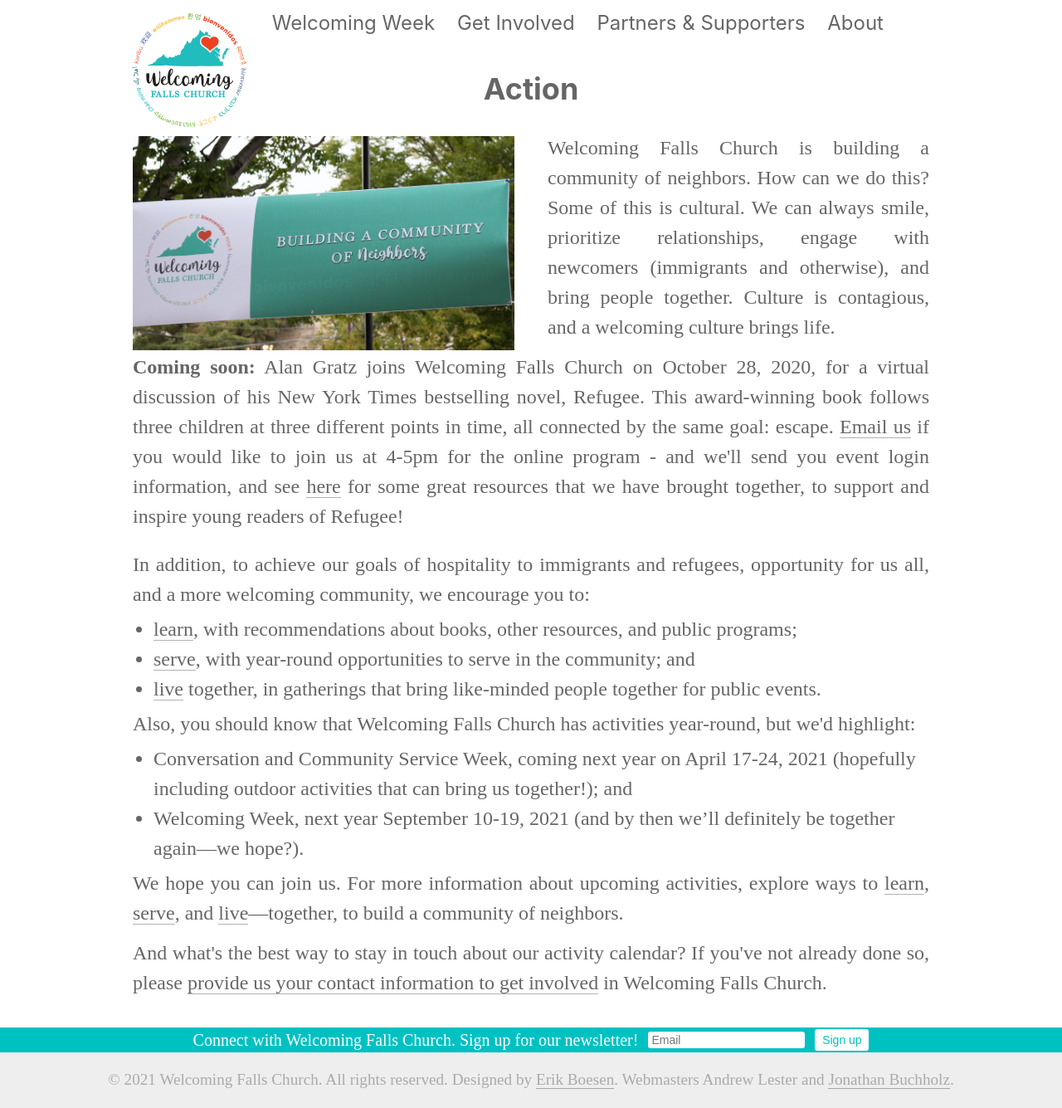
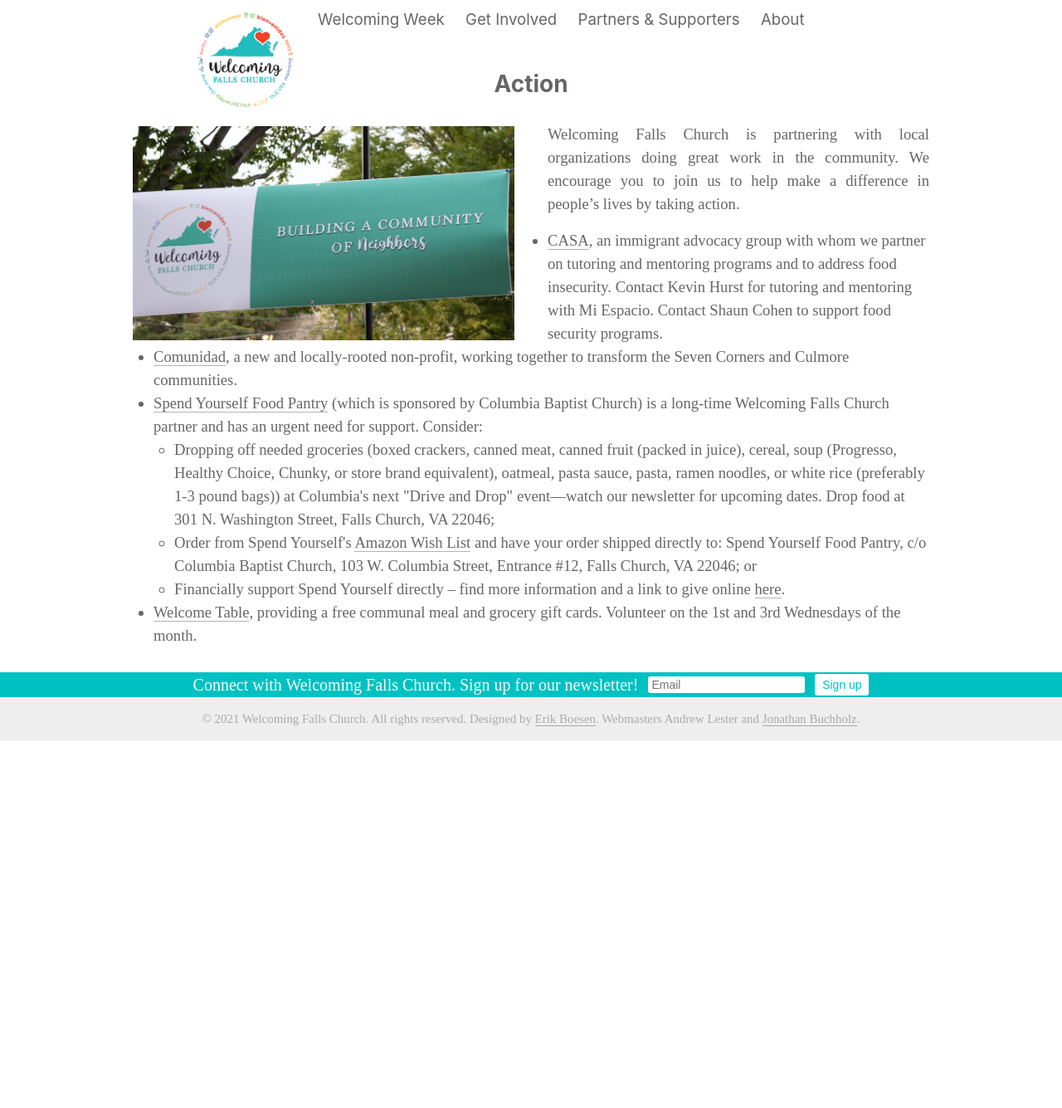
Before and after one commit to wfctest/wfctest, a Jekyll site: the page built from action.html, in a window 1280 px wide and 1335 px high. Shown: the whole window at 83% size. Built offline with Jekyll 4.4.1, drawn with Linux system fonts in a browser that asks for light colours.

Commit message:
Finish action.html

```diff
--- a/_includes/header.html
+++ b/_includes/header.html
@@ -13,10 +13,10 @@
         </li>
         <li><a href="/partners-and-supporters">Partners & Supporters</a></li>
         <li style="min-width: 125px">
-            <a href="/about-welcoming-falls-church">About</a>
+            <a href="/about/welcoming-falls-church">About</a>
             <ul>
-                <li><a href="/about-welcoming-america">Welcoming America</a></li>
-                <li><a href="/about-welcoming-falls-church">Welcoming Falls Church</a></li>
+                <li><a href="/about/welcoming-america">Welcoming America</a></li>
+                <li><a href="/about/welcoming-falls-church">Welcoming Falls Church</a></li>
             </ul>
         </li>
     </ul>
--- a/action.html
+++ b/action.html
@@ -6,20 +6,19 @@ permalink: /get-involved/action
     <h1 class="small">Action</h1>
     <div class="jumbotron split">
         <img class="inline-main-img" src="/images/activities-main.png">
-        <p>Welcoming Falls Church is building a community of neighbors. How can we do this? Some of this is cultural. We can always smile, prioritize relationships, engage with newcomers (immigrants and otherwise), and bring people together. Culture is contagious, and a welcoming culture brings life.</p>
-        <p><b>Coming soon:</b> Alan Gratz joins Welcoming Falls Church on October 28, 2020, for a virtual discussion of his New York Times bestselling novel, Refugee. This award-winning book follows three children at three different points in time, all connected by the same goal: escape. <a href="mailto:welcomingfallschurch@gmail.com">Email us</a> if you would like to join us at 4-5pm for the online program - and we'll send you event login information, and see <a href="/activities/learn/refugee">here</a> for some great resources that we have brought together, to support and inspire young readers of Refugee!</p>
+        <p>Welcoming Falls Church is partnering with local organizations doing great work in the community. We encourage you to join us to help make a difference in people’s lives by taking action.</p>
     </div>
-    <p>In addition, to achieve our goals of hospitality to immigrants and refugees, opportunity for us all, and a more welcoming community, we encourage you to:</p>
     <ul>
-    <li><a href="/activities/learn">learn</a>, with recommendations about books, other resources, and public programs;</li>
-    <li><a href="/activities/serve">serve</a>, with year-round opportunities to serve in the community; and</li>
-    <li><a href="/activities/live">live</a> together, in gatherings that bring like-minded people together for public events.</li>
+        <li><a href="https://www.wearecasa.org">CASA</a>, an immigrant advocacy group with whom we partner on tutoring and mentoring programs and to address food insecurity. Contact Kevin Hurst for tutoring and mentoring with Mi Espacio. Contact Shaun Cohen to support food security programs.</li>
+        <li><a href="https://comunidadva.org">Comunidad</a>, a new and locally-rooted non-profit, working together to  transform the Seven Corners and Culmore communities.</li>
+        <li>
+            <a href="https://www.columbiabaptist.org/hunger-ministry/foodpantry/">Spend Yourself Food Pantry</a> (which is sponsored by Columbia Baptist Church) is a long-time Welcoming Falls Church partner and has an urgent need for support. Consider:
+            <ul>
+                <li>Dropping off needed groceries (boxed crackers, canned meat, canned fruit (packed in juice), cereal, soup (Progresso, Healthy Choice, Chunky, or store brand equivalent), oatmeal, pasta sauce, pasta, ramen noodles, or white rice (preferably 1-3 pound bags)) at Columbia's next "Drive and Drop" event—watch our newsletter for upcoming dates. Drop food at 301 N. Washington Street, Falls Church, VA 22046;</li>
+                <li>Order from Spend Yourself's <a href="https://www.amazon.com/hz/wishlist/ls/3GAVK3QPOT36">Amazon Wish List</a> and have your order shipped directly to: Spend Yourself Food Pantry, c/o Columbia Baptist Church, 103 W. Columbia Street, Entrance #12, Falls Church, VA 22046; or</li>
+                <li>Financially support Spend Yourself directly – find more information and a link to give online <a href="https://www.columbiabaptist.org/hunger-ministry/donate/">here</a>.</li>
+            </ul>
+        </li>
+        <li><a href="https://fallschurchpresby.org/connect/">Welcome Table</a>, providing a free communal meal and grocery gift cards. Volunteer on the 1st and 3rd Wednesdays of the month.</li>
     </ul>
-    <p>Also, you should know that Welcoming Falls Church has activities year-round, but we'd highlight:</p>
-    <ul>
-        <li>Conversation and Community Service Week, coming next year on April 17-24, 2021 (hopefully including outdoor activities that can bring us together!); and</li>
-        <li>Welcoming Week, next year September 10-19, 2021 (and by then we’ll definitely be together again—we hope?).</li>
-    </ul>
-    <p>We hope you can join us. For more information about upcoming activities, explore ways to <a href="/activities/learn">learn</a>, <a href="activities/serve">serve</a>, and <a href="/activities/live">live</a>&mdash;together, to build a community of neighbors.</p>
-    <p>And what's the best way to stay in touch about our activity calendar? If you've not already done so, please <a href="/get-involved">provide us your contact information to get involved</a> in Welcoming Falls Church.</p>
 </section>
--- a/css/main.css
+++ b/css/main.css
@@ -14,7 +14,7 @@
 body {
     font-family: var(--serif);
     font-weight: 300;
-    font-size: 18pt;
+    font-size: 14pt;
     color: #666;
     line-height: 1.5;
 }
@@ -47,8 +47,8 @@ nav #logo {
 }
 nav img {
     z-index: 50;
-    height: 150px;
-    width: 150px;
+    height: 125px;
+    width: 125px;
     transition: width 0.3s, height 0.3s;
 }
 nav ul {
@@ -536,7 +536,7 @@ input:not([type="submit"]) {
         font-size: 20px;
     }
     body {
-        font-size: 15pt;
+        font-size: 14pt;
     }
     nav img {
         height: 100px;
--- a/about-welcoming-america.html
+++ b/welcoming-america.html
@@ -1,5 +1,6 @@
 ---
 layout: default
+permalink: /about/welcoming-america
 ---
 <section class="jumbotron about"></section>
 <section class="wide">
--- a/about-welcoming-falls-church.html
+++ b/welcoming-falls-church.html
@@ -1,6 +1,6 @@
 ---
 layout: default
-permalink: /about-welcoming-falls-church
+permalink: /about/welcoming-falls-church
 ---
 <section>
     <h1>About Welcoming Falls Church</h1>
```
